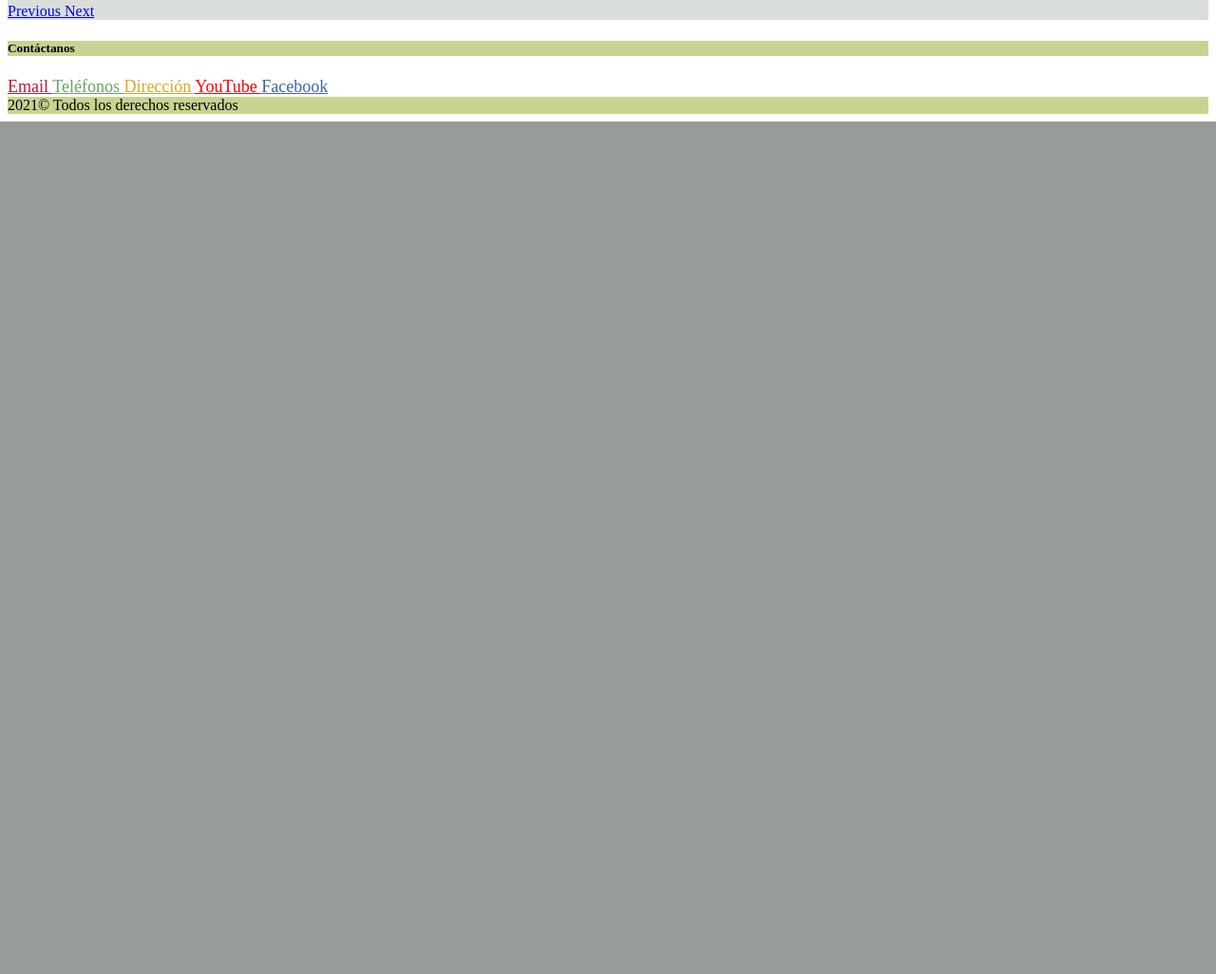
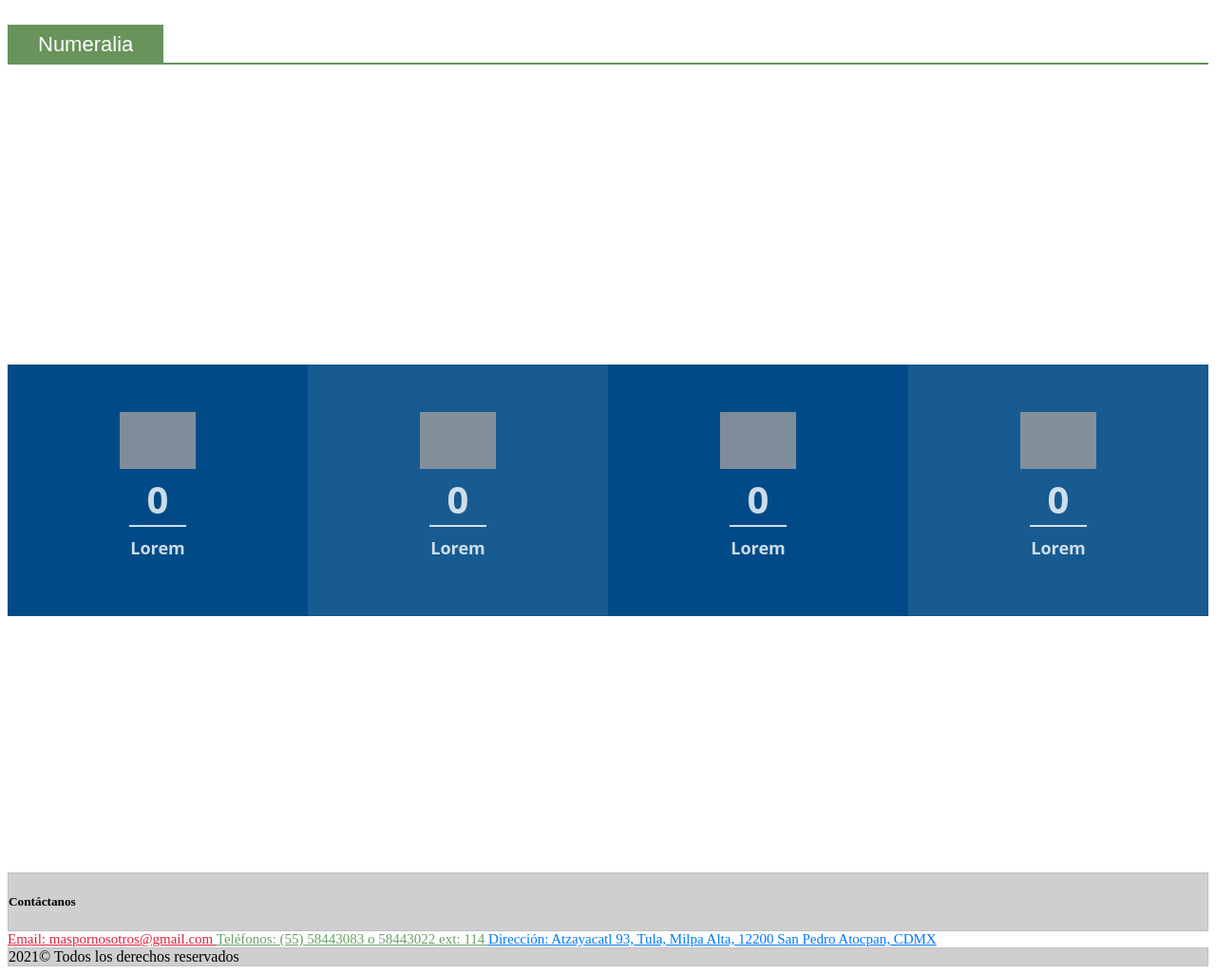
Before and after one commit to Alex-pozos/MPN, a Laravel app: page / in a window 1280 px wide. Shown: the part 4439-5465 px from the top of the page at 95% size. Before the commit the page ends 4567 px from the top, so only its background shows below. Run offline with Laravel 8, Linux system fonts and the light colour scheme; style sheets or scripts are compiled from the project's sources; grey boxes are pictures that could not be loaded.

Commit message:
MasPorNosotros

```diff
--- a/public/css/style.css
+++ b/public/css/style.css
@@ -57,7 +57,7 @@
 }
 
 #menu {
-   width: 25rem;
+   width: 23rem;
 }
 
 #menu span, #menu a {
@@ -161,7 +161,7 @@
 }
 /* Tamaño de la letra del las redes sociales del pie de pagina */
 .t-contactanos{
-   font-size: 18px;
+   font-size: 15px;
 
 }
 /* Boreder radius de la barra de busqueda  */
@@ -231,3 +231,103 @@
    opacity: 1;
    visibility: visible;
  }
+
+ .fullwidth {
+   width: 100% !important;
+   display: table;
+   float: none;
+   padding: 0;
+   min-height: 1px;
+   height: 100%;
+   position: relative;
+ }
+ #projectFacts .fullwidth{
+   padding: 0;
+ }
+ .factswrap{
+     display: flex;
+   margin-top: 30px;
+   flex-direction: row;
+   flex-wrap: wrap;
+ }
+ .factswrap .item{
+   width: 25%;
+   height: 100%;
+   padding: 50px 0px;
+   text-align: center;
+   transition:  all .5s ease-in-out;
+ }
+ .factswrap .item:nth-child(1){
+   background: #004b87;
+ }
+ .factswrap .item:nth-child(2){
+   background: #175b91;
+ }
+ .factswrap .item:nth-child(3){
+   background: #004b87;
+ }
+ .factswrap .item:nth-child(4){
+   background: #175b91;
+ }
+ .factswrap .item p.number{
+   font-size: 40px;
+   padding: 0;
+   font-weight: bold;
+ }
+ .factswrap .item p{
+   color: rgba(255, 255, 255, 0.8);
+   font-size: 18px;
+   margin: 0;
+   padding: 10px;
+   font-family: 'Open Sans';
+   font-weight: bold;
+   transition:  all .5s ease-in-out;
+ }
+ .factswrap .item span.Line-under{
+   width: 60px;
+   background: rgba(255, 255, 255, 0.8);
+   height: 2px;
+   display: block;
+   margin: 0 auto;
+   transition:  all .5s ease-in-out;
+ }
+ .factswrap .item img{
+     width: 80px;
+     opacity: .8;
+     transition:  all .5s ease-in-out;
+ }
+ .factswrap .item:hover img, .factswrap .item:hover p{
+   color: #fff;
+   opacity: 1;
+ }
+
+ .factswrap .item:hover span{
+   background: white;
+ }
+
+
+
+ .section-title span {
+   background-color: #68945c;
+   padding: .5rem 2rem;
+   color: #fff;
+   font-family: Playfair Display,sans-serif;
+   font-size: 22px;
+   line-height: 24px;
+}
+.section-title {
+   border-bottom: 2px solid #68945c;
+   border-bottom-width: 2px;
+   border-bottom-style: solid;
+   border-bottom-color: rgb(104, 148, 92);
+   padding: .4rem 0;
+   padding-top: 0.4rem;
+   padding-right: 0px;
+   padding-bottom: 0.4rem;
+   padding-left: 0px;
+   margin: 2rem 0 1rem;
+   margin-top: 2rem;
+   margin-right: 0px;
+   margin-bottom: 1rem;
+   margin-left: 0px;
+}
--- /dev/null
+++ b/public/js/functions.js
@@ -0,0 +1,31 @@
+$.fn.jQuerySimpleCounter = function( options ) {
+    var settings = $.extend({
+        start:  0,
+        end:    100,
+        easing: 'swing',
+        duration: 400,
+        complete: ''
+    }, options );
+
+    var thisElement = $(this);
+
+    $({count: settings.start}).animate({count: settings.end}, {
+    duration: settings.duration,
+    easing: settings.easing,
+    step: function() {
+      var mathCount = Math.ceil(this.count);
+      thisElement.text(mathCount);
+    },
+    complete: settings.complete
+  });
+};
+var seEjecuto = 0;
+$(window).scroll(function() {
+if ($(this).scrollTop() >= $("#projectFacts").position().top && seEjecuto === 0) {
+   seEjecuto = 1;
+$('#number1').jQuerySimpleCounter({start: 0,end: 450,duration: 4000});
+$('#number2').jQuerySimpleCounter({start: 0,end: 20,duration: 4000});
+$('#number3').jQuerySimpleCounter({start: 0,end: 700,duration: 3000});
+$('#number4').jQuerySimpleCounter({start: 0,end: 8,duration: 3500});
+}
+});
--- a/resources/js/functions.js
+++ /dev/null
@@ -1,4 +0,0 @@
-$('#dmenu').hover(function(){
-	$('#navbarDropdown').trigger('click')
-  //console.log('hover');
-})
--- a/resources/views/layout/plantilla.blade.php
+++ b/resources/views/layout/plantilla.blade.php
@@ -5,6 +5,7 @@
     <meta charset="UTF-8">
     <meta name="viewport" content="width=device-width, initial-scale=1.0">
     <meta http-equiv="X-UA-Compatible" content="ie=edge">
+    <link rel="shortcut icon" href="{{ asset('img/index/LOGOORIGINALMASPORNOSOTROS (2).png')}}" type="image/x-icon">
     <link rel="stylesheet" href="{{ asset('css/style.css') }}">
     <link rel="stylesheet" href="{{ asset('css/app.css') }}">
 
@@ -12,7 +13,7 @@
     <script src="{{ asset('js/app.js') }}" defer></script>
     <script src="{{ asset('js/functions.js') }}" defer></script>
 
-    <title>@yield('title')</title>
+    <title>@yield('titulo')</title>
 </head>
 
 <body>
@@ -137,27 +138,22 @@
 
     {{-- Pie de pagina --}}
     <div class="row card text-center  bordeFooter">
-        <div class="card-header" style="background: #c7d491">
+        <div class="card-header" style="background: #cfcfcf; border: 1px solid silver">
             <h5 class="card-title lead">Contáctanos <i class="fab fa-teamspeak"></i> </h5>
         </div>
-        <div class="card-body lead t-contactanos">
-            <a class="m-4" href="#" data-toggle="modal" data-target="#modal_email" style="color:#bc172e">
-                <i class="far fa-envelope"></i> Email
+        <div class="card-body t-contactanos">
+            <a class="m-4" href="#" data-toggle="modal" data-target="#modal_email" style="color:#e01e38">
+                <i class="far fa-envelope"></i> Email: maspornosotros@gmail.com
             </a>
             <a class="m-4" href="#" data-toggle="modal" data-target="#modal_telefono" style="color:#68a266">
-                <i class="fas fa-phone-square-alt"></i> Teléfonos
+                <i class="fas fa-phone-square-alt"></i> Teléfonos: (55) 58443083 o 58443022 ext: 114
             </a>
-            <a class="m-4" href="#" data-toggle="modal" data-target="#modal_direccion" style="color:#d9a829">
-                <i class="fas fa-map-marked-alt"></i> Dirección
+            <a class="m-4" href="#" data-toggle="modal" data-target="#modal_direccion" style="color:#0077ff">
+                <i class="fas fa-map-marked-alt"></i> Dirección: Atzayacatl 93, Tula, Milpa Alta, 12200 San Pedro Atocpan, CDMX
             </a>
-            <a class="m-4" href="" data-toggle="modal" data-target="#modal_youtube" style="color:red">
-                <i class="fab fa-youtube"></i> YouTube
-            </a>
-            <a class="m-4" href="" data-toggle="modal" data-target="#modal_facebook" style="color:#3e66af">
-                <i class="fab fa-facebook-square"></i> Facebook
-            </a>
+
         </div>
-        <div class="card-footer text-muted lead" style="background: #c7d491">
+        <div class="card-footer text-muted lead" style="background: #cfcfcf; border: 1px solid silver">
             2021© Todos los derechos reservados
         </div>
     </div>
--- a/resources/views/welcome.blade.php
+++ b/resources/views/welcome.blade.php
@@ -1,3 +1,79 @@
 @extends('layout.plantilla')
 
 @section('titulo', 'Más por Nosotros A.C.')
+
+@section('contenido')
+
+    <script src="https://cdnjs.cloudflare.com/ajax/libs/jquery/3.3.1/jquery.min.js"></script>
+
+    <div class="container mt-4">
+        <div class="section-title text-center">
+            <span>Numeralia</span>
+        </div>
+    </div>
+    <div>
+        <br>
+        <br>
+        <br>
+        <br>
+        <br>
+        <br>
+        <br>
+        <br>
+        <br>
+        <br>
+        <br>
+        <br>
+        <br>
+        <br>
+        <br>
+    </div>
+    <div id="projectFacts" class="sectionClass">
+        <div class="fullwidth height columns">
+            <div class="factswrap" onscroll="myFunction()">
+                <div class="item fadeupbig animated animated" data-number="450" style="visibility: visible;">
+                    <img src="img/networking.png" alt="">
+                    <p id="number1" class="number">0</p>
+                    <span class="Line-under"></span>
+                    <p>Lorem</p>
+                </div>
+                <div class="item fadeupbig animated animated" data-number="20" style="visibility: visible;">
+                    <img src="img/portfolio.png" alt="">
+                    <p id="number2" class="number">0</p>
+                    <span class="Line-under"></span>
+                    <p>Lorem</p>
+                </div>
+                <div class="item fadeupbig animated animated" data-number="700" style="visibility: visible;">
+                    <img src="img/handshake.png" alt="">
+                    <p id="number3" class="number">0</p>
+                    <span class="Line-under"></span>
+                    <p>Lorem</p>
+                </div>
+                <div class="item fadeupbig animated animated" data-number="8" style="visibility: visible;">
+                    <img src="img/company.png" alt="">
+                    <p id="number4" class="number">0</p>
+                    <span class="Line-under"></span>
+                    <p>Lorem</p>
+                </div>
+            </div>
+        </div>
+    </div>
+    <div>
+        <br>
+        <br>
+        <br>
+        <br>
+        <br>
+        <br>
+        <br>
+        <br>
+        <br>
+        <br>
+        <br>
+        <br>
+        <br>
+        <br>
+        <br>
+    </div>
+
+@endsection
```
